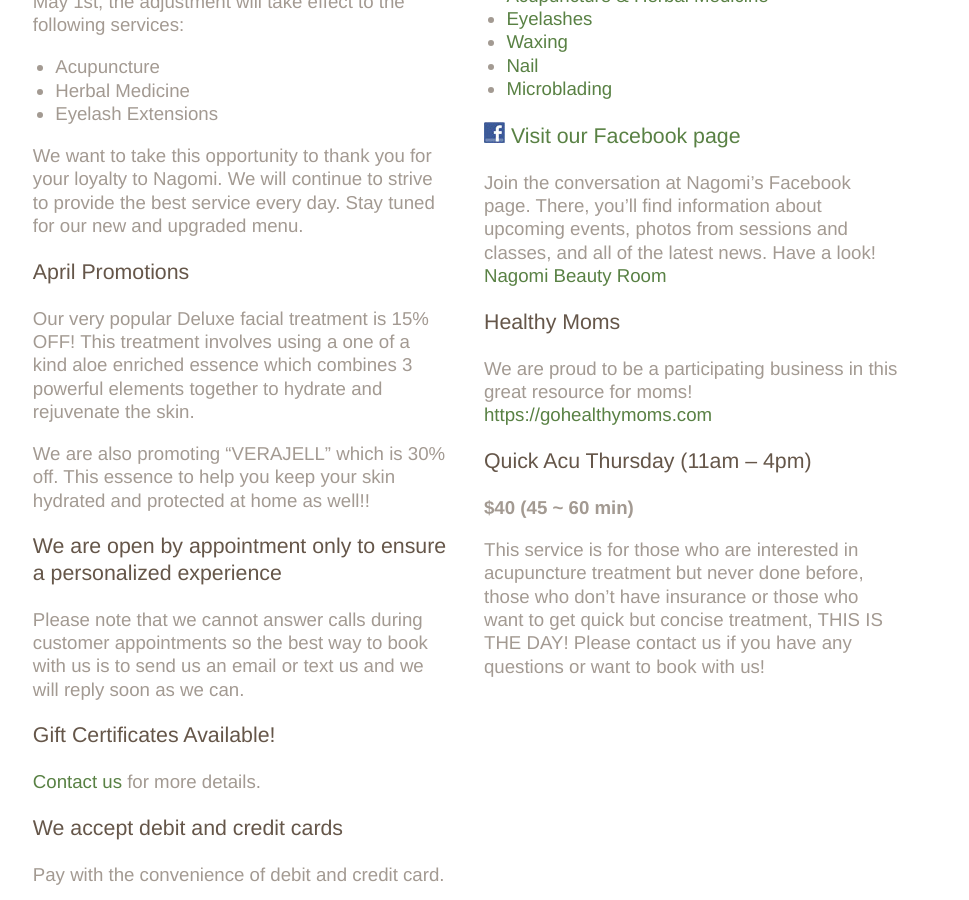
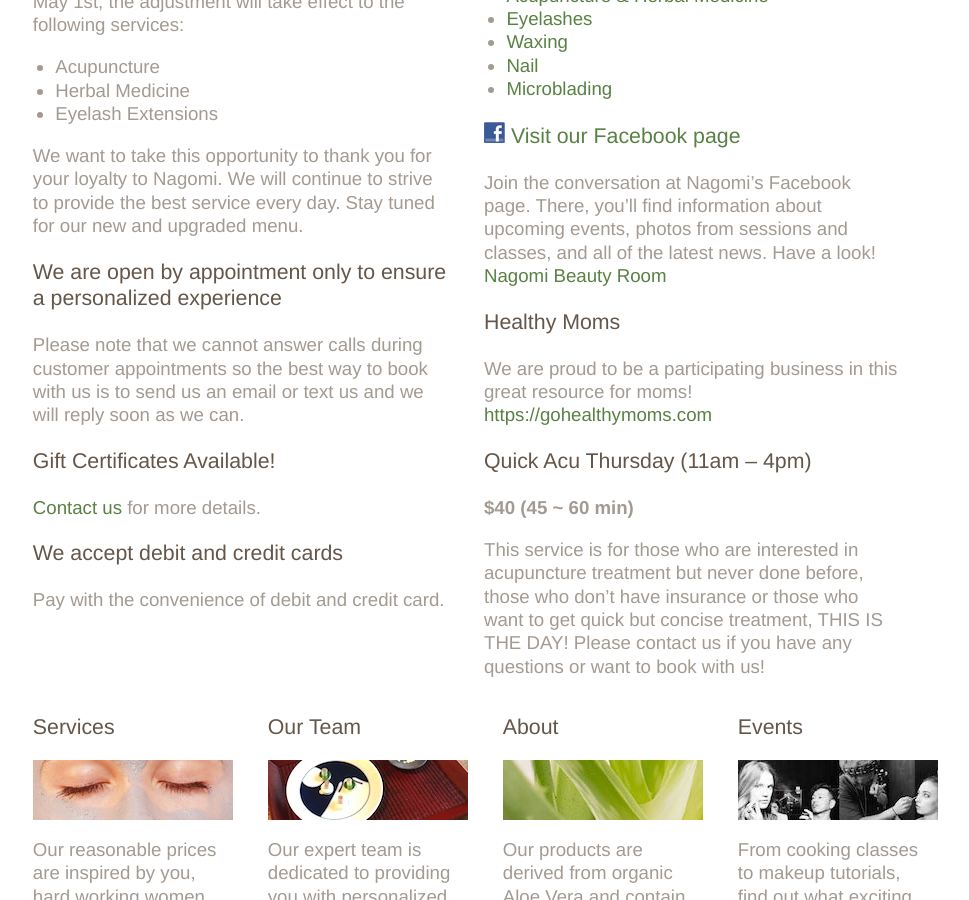
Before and after one commit to jamesaoverton/nagomi, a Jekyll site: the page built from index.md, in a window 1280 px wide and 900 px high, scrolled down 605 px. Shown: the whole window, without its empty margins (156-1125 px from the left). Built offline with Jekyll 4.4.1, drawn with Linux system fonts in a browser that asks for light colours.

Commit message:
Remove April promotion

```diff
--- a/index.md
+++ b/index.md
@@ -14,12 +14,6 @@
 - Eyelash Extensions
 
 We want to take this opportunity to thank you for your loyalty to Nagomi. We will continue to strive to provide the best service every day. Stay tuned for our new and upgraded menu.
-
-### April Promotions
-
-Our very popular Deluxe facial treatment is 15% OFF! This treatment involves using a one of a kind aloe enriched essence which combines 3 powerful elements together to hydrate and rejuvenate the skin.
-
-We are also promoting "VERAJELL" which is 30% off. This essence to help you keep your skin hydrated and protected at home as well!!
 
 ### We are open by appointment only to ensure a personalized experience
 
```
